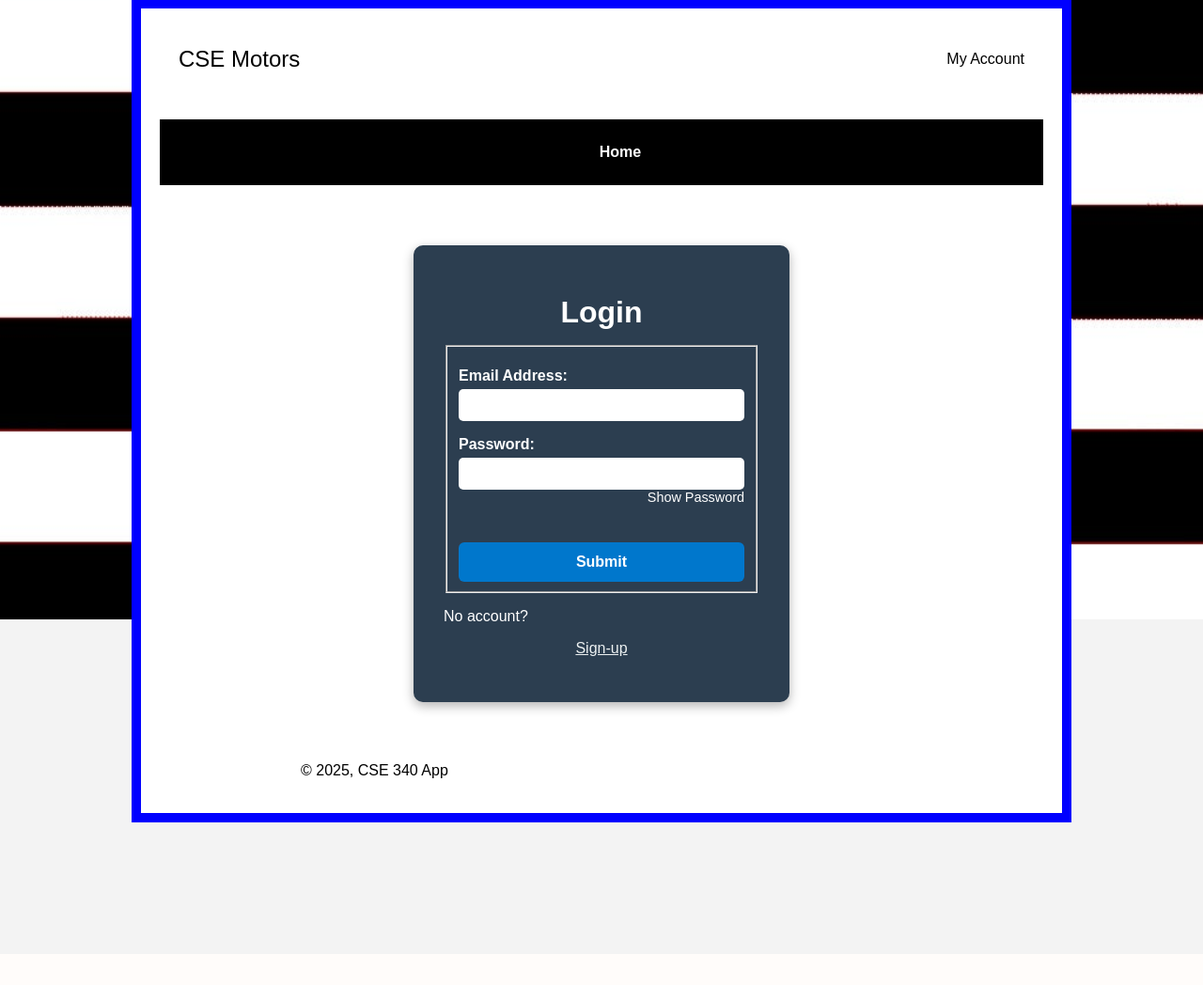
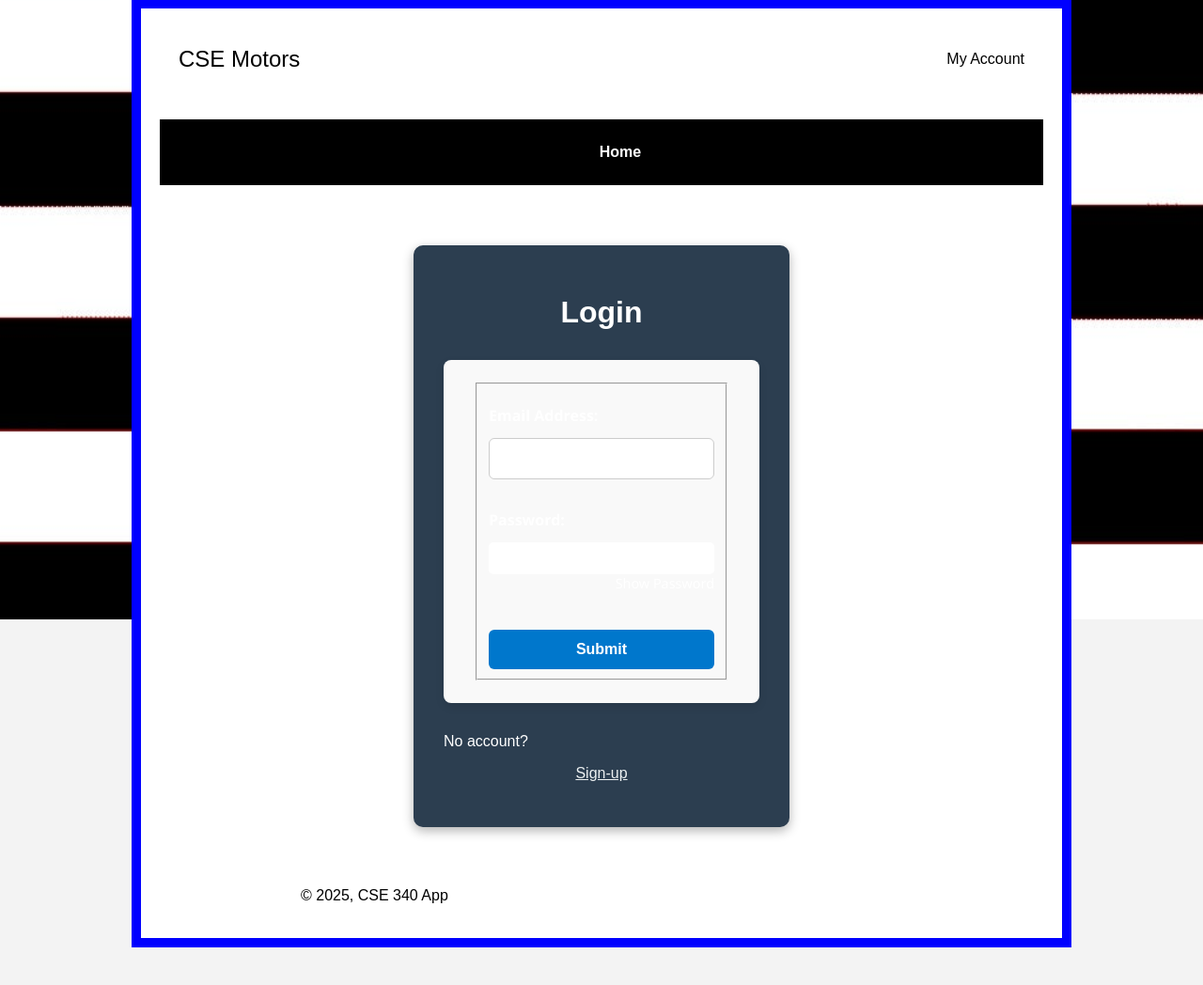
Before and after one commit to djimy2024/wdd340, a Node server app: page /account/login in a window 1280 px wide. Shown: the part 141-1189 px from the top of the page at 94% size. Before the commit the page ends 1016 px from the top, so only its background shows below. Run offline with Node 20, Linux system fonts and the light colour scheme; data that the repository does not hold is empty; some libraries are stand-ins or nearby versions.

Commit message:
adding changes

```diff
--- a/public/css/styles.css
+++ b/public/css/styles.css
@@ -464,6 +464,69 @@ form#registerForm button[type="submit"]:hover {
   background-color: #fafafa;
 }
 
+form {
+  max-width: 500px;
+  margin: 2rem auto;
+  padding: 1.5rem 2rem;
+  background: #f9f9f9;
+  border-radius: 8px;
+  box-shadow: 0 4px 10px rgba(0,0,0,0.1);
+  font-family: 'Segoe UI', Tahoma, Geneva, Verdana, sans-serif;
+}
+
+form input[type="text"],
+form input[type="email"],
+form textarea {
+  width: 100%;
+  padding: 0.75rem 1rem;
+  margin-bottom: 1rem;
+  border: 1.8px solid #ccc;
+  border-radius: 6px;
+  font-size: 1rem;
+  transition: border-color 0.3s ease;
+}
+
+form input[type="text"]:focus,
+form input[type="email"]:focus,
+form textarea:focus {
+  border-color: #007BFF;
+  outline: none;
+  box-shadow: 0 0 5px rgba(0,123,255,0.5);
+}
+
+form textarea {
+  min-height: 120px;
+  resize: vertical;
+  font-family: inherit;
+}
+
+form button[type="submit"] {
+  background-color: #007BFF;
+  color: white;
+  border: none;
+  padding: 0.75rem 2rem;
+  font-size: 1.1rem;
+  font-weight: 600;
+  border-radius: 6px;
+  cursor: pointer;
+  transition: background-color 0.3s ease;
+}
+
+form button[type="submit"]:hover {
+  background-color: #0056b3;
+}
+
+form button[type="submit"]:active {
+  background-color: #004080;
+}
+
+form label {
+  display: block;
+  margin-bottom: 0.5rem;
+  font-weight: 600;
+  color: #333;
+}
+
 
 /* Responsive */
 @media (max-width: 768px) {
--- a/views/inventory/detail.ejs
+++ b/views/inventory/detail.ejs
@@ -26,13 +26,16 @@
     </div>
   </section>
 
-<h3>Contact Us About This Vehicle</h3>
+
 <form action="/inquiry/submit" method="POST">
+  <fieldset>
+    <legend><h3>Contact Us About This Vehicle</h3></legend>
   <input type="hidden" name="inv_id" value="<%= detail.inv_id %>">
   <input type="text" name="customer_name" placeholder="Your Name" required>
   <input type="email" name="customer_email" placeholder="Your Email" required>
   <textarea name="message" placeholder="Your Message" required></textarea>
   <button type="submit">Submit Inquiry</button>
+  </fieldset>
 </form>
 
 </main>
```
